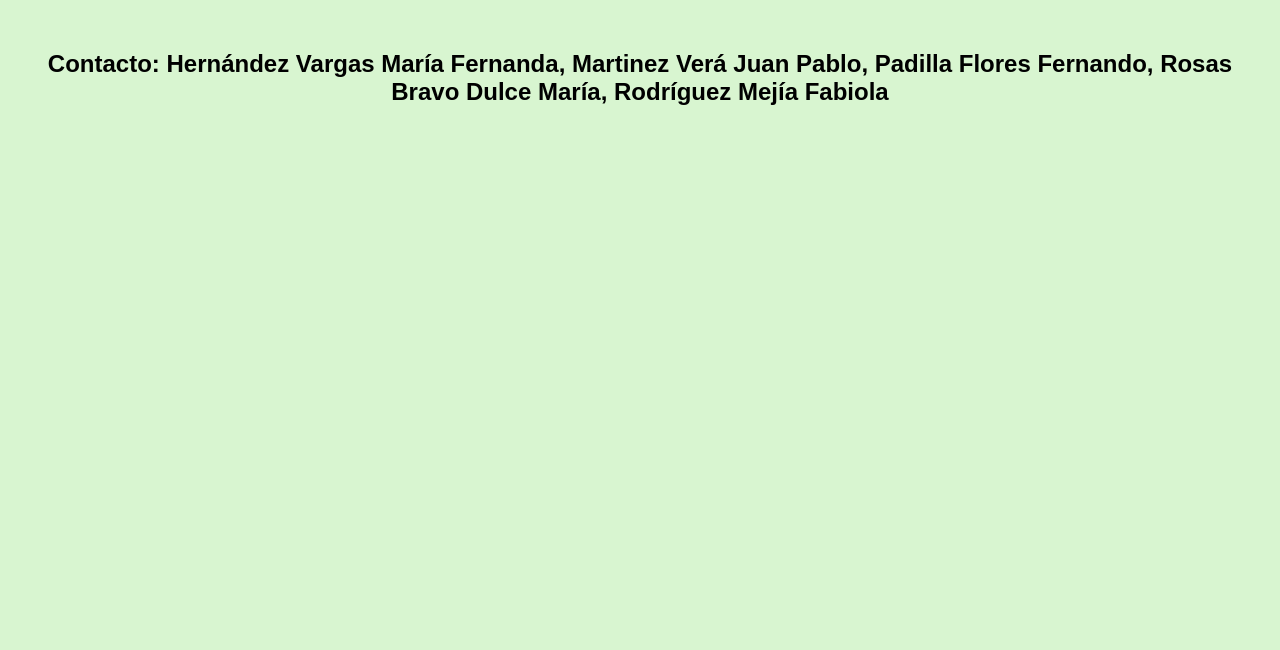
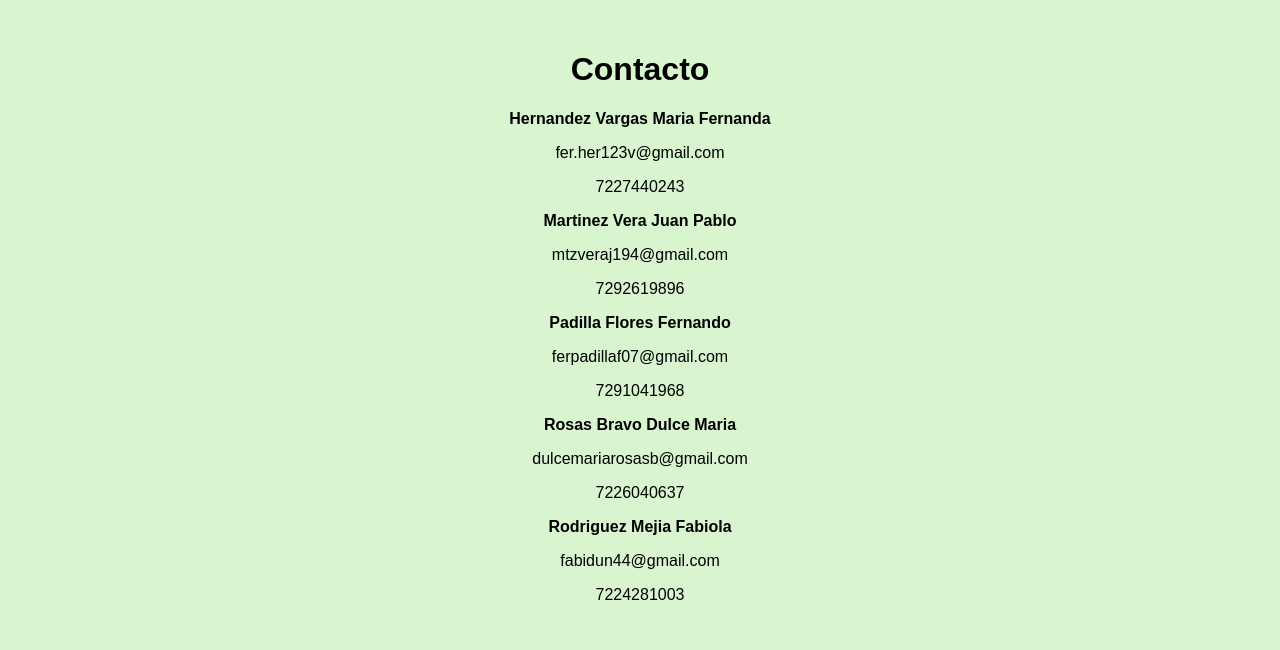
Before and after one commit to hazvmusic/edurent_web, a Flask app: page /contacto in a window 1280 px wide. Shown: the part 182-832 px from the top of the page. Before the commit the page ends 287 px from the top, so only its background shows below. Run offline with Flask 3, Linux system fonts and the light colour scheme.

Commit message:
Primera versión de EduRent Web

```diff
--- a/templates/contacto.html
+++ b/templates/contacto.html
@@ -1,4 +1,34 @@
 {% extends "base.html" %}
 {% block contenido %}
-<h2>Contacto: Hernández Vargas María Fernanda, Martinez Verá Juan Pablo, Padilla Flores Fernando, Rosas Bravo Dulce María, Rodríguez Mejía Fabiola</h2>
+<h1>Contacto</h1>
+
+<div class="contacto">
+    <p><strong>Hernandez Vargas Maria Fernanda</strong></p>
+    <p>fer.her123v@gmail.com</p>
+    <p>7227440243</p>
+</div>
+
+<div class="contacto">
+    <p><strong>Martinez Vera Juan Pablo</strong></p>
+    <p>mtzveraj194@gmail.com</p>
+    <p>7292619896</p>
+</div>
+
+<div class="contacto">
+    <p><strong>Padilla Flores Fernando</strong></p>
+    <p>ferpadillaf07@gmail.com</p>
+    <p>7291041968</p>
+</div>
+
+<div class="contacto">
+    <p><strong>Rosas Bravo Dulce Maria</strong></p>
+    <p>dulcemariarosasb@gmail.com</p>
+    <p>7226040637</p>
+</div>
+
+<div class="contacto">
+    <p><strong>Rodriguez Mejia Fabiola</strong></p>
+    <p>fabidun44@gmail.com</p>
+    <p>7224281003</p>
+</div>
 {% endblock %}
```
